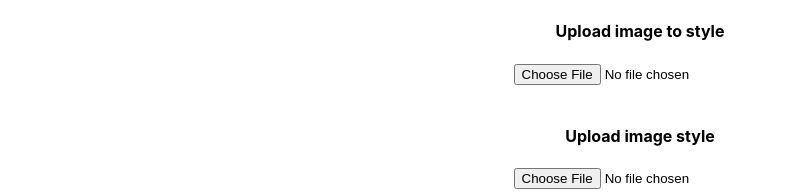
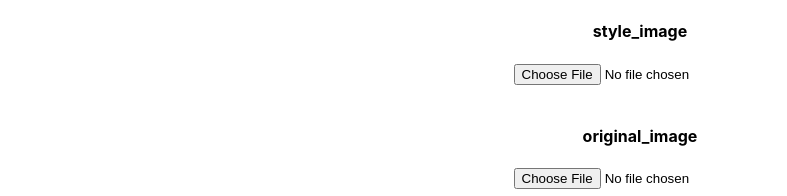
Before and after one commit to diman63sss2/maks, a React (Create React App) app: page / in a window 1280 px wide. Shown: the top 196 px of the page, without its empty margins (0-787 px from the left). Built offline with nearby package versions, Linux system fonts and the light colour scheme.

Commit message:
mega bust

```diff
--- a/src/components/Form.js
+++ b/src/components/Form.js
@@ -160,11 +160,11 @@ const Form = () => {
         <div>
             <form id="form" method="post"  onSubmit={handleSubmit}>
                 <FormImage
-                    title={'Upload image to style'}
+                    title={'style_image'}
                     setImg={setImgToStyle}
                 />
                 <FormImage
-                    title={'Upload image style'}
+                    title={'original_image'}
                     setImg={setImgStyle}
                 />
                 <button id="submit">
--- a/src/components/Slider.jsx
+++ b/src/components/Slider.jsx
@@ -3,6 +3,11 @@ import React, {useEffect} from 'react';
 const Slider = ({img, resultImg}) => {
     useEffect(()=>{
         initComparisons()
+        console.log('useEffect slider')
+        console.log('resultImg')
+        console.log(resultImg)
+        console.log('img')
+        console.log(img)
     })
 
     function initComparisons() {
```
